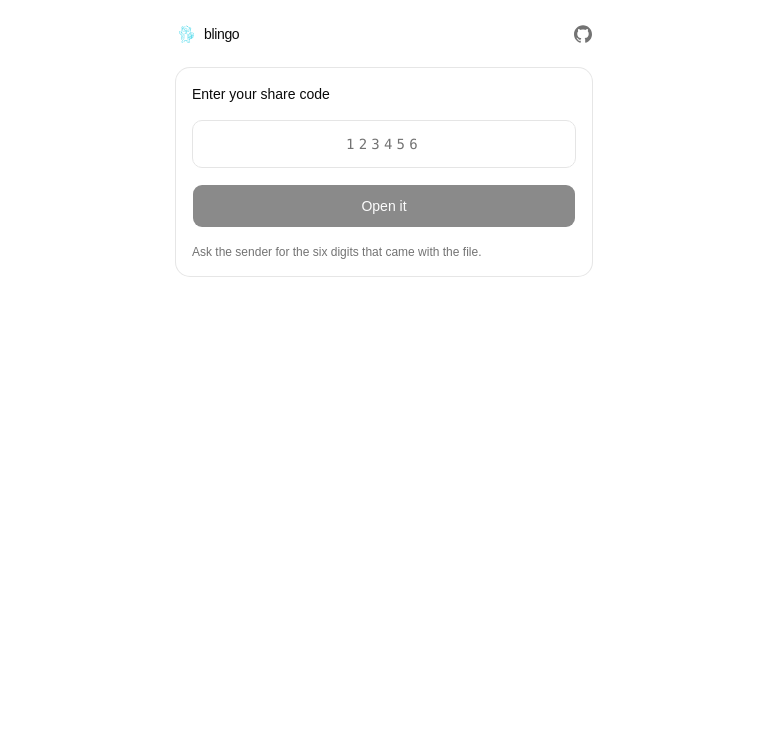
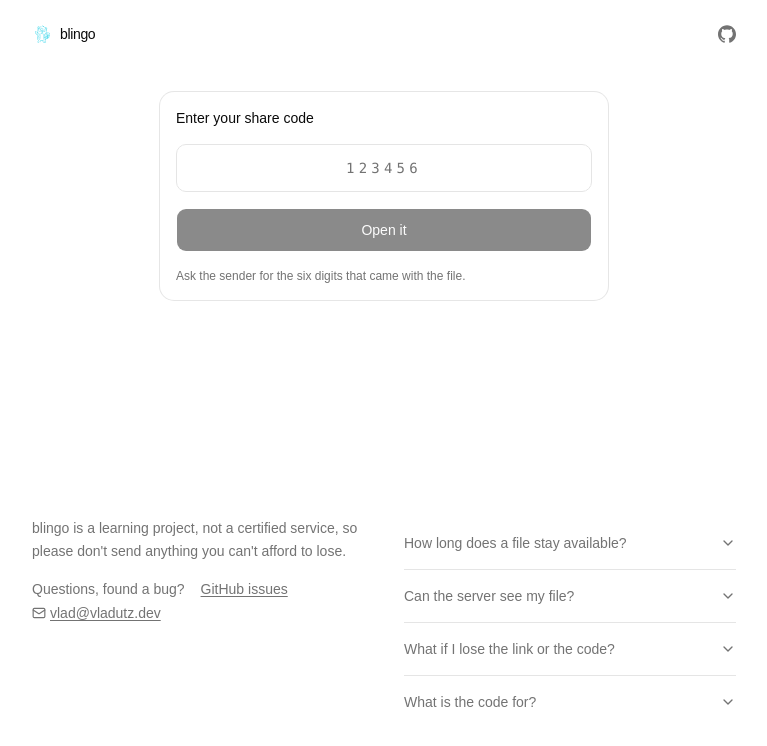
Before and after one commit to vlad6tz/blingo, a React (Vite) app in the folder web/: page /d in a window 1280 px wide. Shown: the top 746 px of the page, without its empty margins (256-1023 px from the left). Built offline with nearby package versions, Linux system fonts and the light colour scheme; no server answers.

Commit message:
feat(ui): add the about, faq, and contact footer

```diff
--- /dev/null
+++ b/web/src/components/site-footer.tsx
@@ -0,0 +1,74 @@
+import { Mail } from "lucide-react";
+import {
+  Accordion,
+  AccordionContent,
+  AccordionItem,
+  AccordionTrigger,
+} from "@/components/ui/accordion";
+
+const FAQ_ITEMS: { q: string; a: string }[] = [
+  {
+    q: "How long does a file stay available?",
+    a: "At most 10 minutes, and it disappears shortly after the first download. After that it is gone for good.",
+  },
+  {
+    q: "Can the server see my file?",
+    a: "No. Your file is locked inside your browser before it ever leaves your device, and this server only ever handles locked bytes.",
+  },
+  {
+    q: "What if I lose the link or the code?",
+    a: "The file cannot be recovered. Nothing on the server side can open it, so keep the link or the six digits somewhere safe until your recipient has the file.",
+  },
+  {
+    q: "What is the code for?",
+    a: "A convenience. Instead of a link, the sender gets a six-digit code the recipient can type on this site. It is easier to read out over a phone call, and a little less protected than the link itself.",
+  },
+];
+
+export function SiteFooter() {
+  return (
+    <footer className="mt-[30dvh] space-y-8 pt-12 pb-2 text-sm text-muted-foreground md:mt-auto">
+      <div className="md:grid md:grid-cols-2 md:items-start md:gap-10">
+        <div className="space-y-4">
+          <p className="leading-relaxed">
+            blingo is a learning project, not a certified service, so please
+            don't send anything you can't afford to lose.
+          </p>
+          <div className="flex flex-wrap items-center gap-x-4 gap-y-1">
+            <span>Questions, found a bug?</span>
+            <a
+              href="https://github.com/vlad6tz/blingo/issues"
+              target="_blank"
+              rel="noreferrer"
+              className="underline underline-offset-2 hover:text-foreground"
+            >
+              GitHub issues
+            </a>
+            <a
+              href="mailto:vlad@vladutz.dev"
+              className="inline-flex items-center gap-1 underline underline-offset-2 hover:text-foreground"
+            >
+              <Mail className="size-3.5" aria-hidden />
+              vlad@vladutz.dev
+            </a>
+          </div>
+        </div>
+
+        <div className="mt-6 md:mt-0">
+          <Accordion type="single" collapsible>
+            {FAQ_ITEMS.map((item) => (
+              <AccordionItem key={item.q} value={item.q}>
+                <AccordionTrigger className="py-4 text-sm">
+                  {item.q}
+                </AccordionTrigger>
+                <AccordionContent className="pb-4 leading-relaxed">
+                  {item.a}
+                </AccordionContent>
+              </AccordionItem>
+            ))}
+          </Accordion>
+        </div>
+      </div>
+    </footer>
+  );
+}
--- /dev/null
+++ b/web/src/components/ui/accordion.tsx
@@ -0,0 +1,74 @@
+import * as React from "react"
+import { cn } from "cn"
+import { Accordion as AccordionPrimitive } from "radix-ui"
+
+function Accordion({
+  ...props
+}: React.ComponentProps<typeof AccordionPrimitive.Root>) {
+  return <AccordionPrimitive.Root data-slot="accordion" {...props} />
+}
+
+function AccordionItem({
+  className,
+  ...props
+}: React.ComponentProps<typeof AccordionPrimitive.Item>) {
+  return (
+    <AccordionPrimitive.Item
+      data-slot="accordion-item"
+      className={cn("border-b last:border-b-0", className)}
+      {...props}
+    />
+  )
+}
+
+function AccordionTrigger({
+  className,
+  children,
+  ...props
+}: React.ComponentProps<typeof AccordionPrimitive.Trigger>) {
+  return (
+    <AccordionPrimitive.Header className="flex">
+      <AccordionPrimitive.Trigger
+        data-slot="accordion-trigger"
+        className={cn(
+          "flex flex-1 items-start justify-between gap-4 py-3 text-left text-sm font-medium transition-all outline-none hover:underline focus-visible:border-foreground/40 disabled:pointer-events-none disabled:opacity-50 [&[data-state=open]>svg]:rotate-180",
+          className
+        )}
+        {...props}
+      >
+        {children}
+        <svg
+          xmlns="http://www.w3.org/2000/svg"
+          viewBox="0 0 24 24"
+          fill="none"
+          stroke="currentColor"
+          strokeWidth="2"
+          strokeLinecap="round"
+          strokeLinejoin="round"
+          className="pointer-events-none size-4 shrink-0 translate-y-0.5 text-muted-foreground transition-transform duration-200"
+          aria-hidden
+        >
+          <path d="m6 9 6 6 6-6" />
+        </svg>
+      </AccordionPrimitive.Trigger>
+    </AccordionPrimitive.Header>
+  )
+}
+
+function AccordionContent({
+  className,
+  children,
+  ...props
+}: React.ComponentProps<typeof AccordionPrimitive.Content>) {
+  return (
+    <AccordionPrimitive.Content
+      data-slot="accordion-content"
+      className="overflow-hidden text-sm data-[state=closed]:animate-accordion-up data-[state=open]:animate-accordion-down"
+      {...props}
+    >
+      <div className={cn("pb-3", className)}>{children}</div>
+    </AccordionPrimitive.Content>
+  )
+}
+
+export { Accordion, AccordionItem, AccordionTrigger, AccordionContent }
--- a/web/src/pages/DownloadPage.tsx
+++ b/web/src/pages/DownloadPage.tsx
@@ -15,6 +15,7 @@ import { Button } from "@/components/ui/button";
 import { Card, CardContent } from "@/components/ui/card";
 import { Input } from "@/components/ui/input";
 import { SiteHeader } from "@/components/site-header";
+import { SiteFooter } from "@/components/site-footer";
 import { formatBytes, saveBlob } from "@/lib/browser";
 
 function Problem({
@@ -75,10 +76,10 @@ export function DownloadPage() {
   const { mode, phase, file, error, submitCode } = useDownload(id);
 
   return (
-    <div className="mx-auto flex min-h-dvh w-full max-w-md flex-col px-4 pt-6 pb-16">
+    <div className="mx-auto flex min-h-dvh w-full max-w-md flex-col px-4 pt-6 pb-16 md:max-w-3xl md:px-8">
       <SiteHeader />
 
-      <div className="my-auto mt-6 space-y-4">
+      <div className="mt-12 space-y-4 md:mx-auto md:w-full md:max-w-md">
         {mode === "code" ? (
           <>
             {phase === "code" && <CodeForm onEnter={submitCode} />}
@@ -181,6 +182,8 @@ export function DownloadPage() {
           </Card>
         )}
       </div>
+
+      <SiteFooter />
     </div>
   );
 }
```
